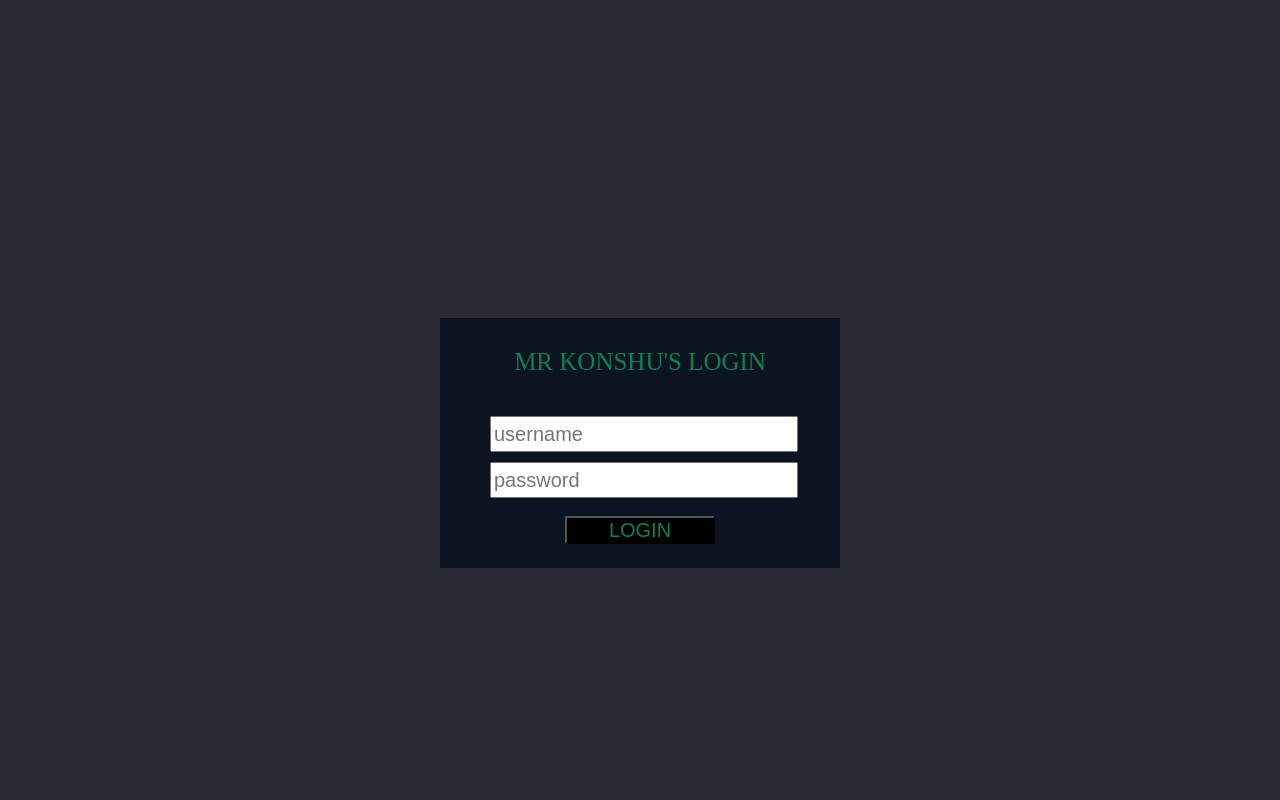
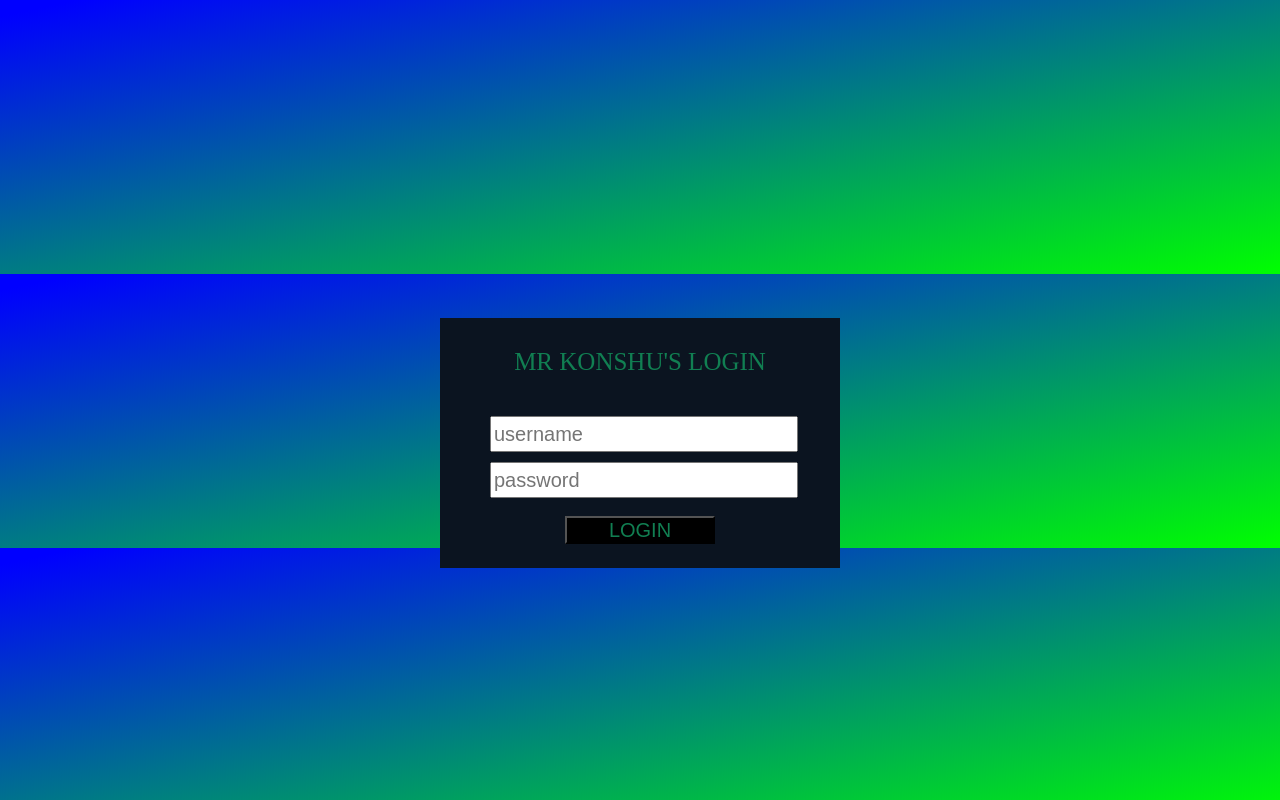
Before and after one commit to Gehanbalasooriya/Konshu, a plain HTML site: page index.html in a window 1280 px wide. Drawn offline with Linux system fonts and the light colour scheme.

Commit message:
Update index.css

```diff
--- a/index.css
+++ b/index.css
@@ -1,5 +1,5 @@
 body{
-    background-color: #292a34;
+    background: linear-gradient(to bottom right, #0000ff 3%, #00ff00 100%)
 }
 
 .box{ position: relative;
```
